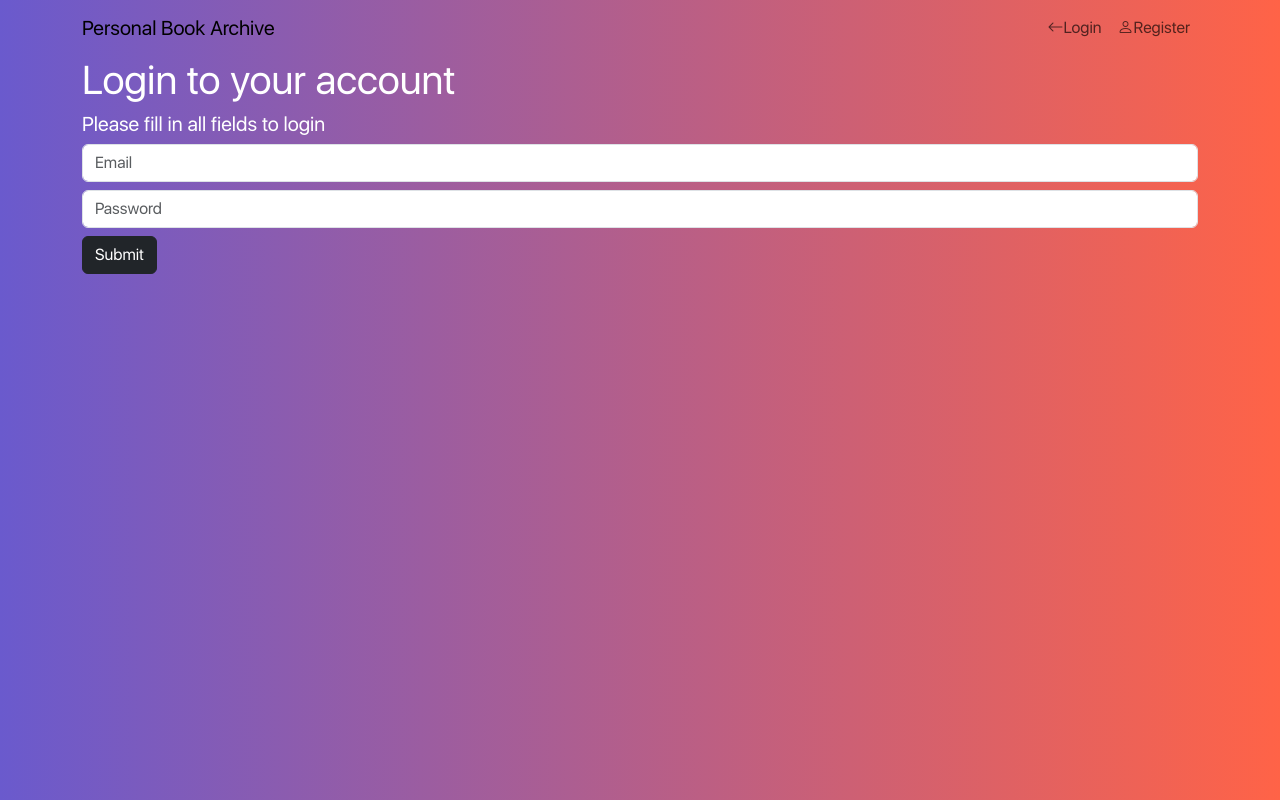
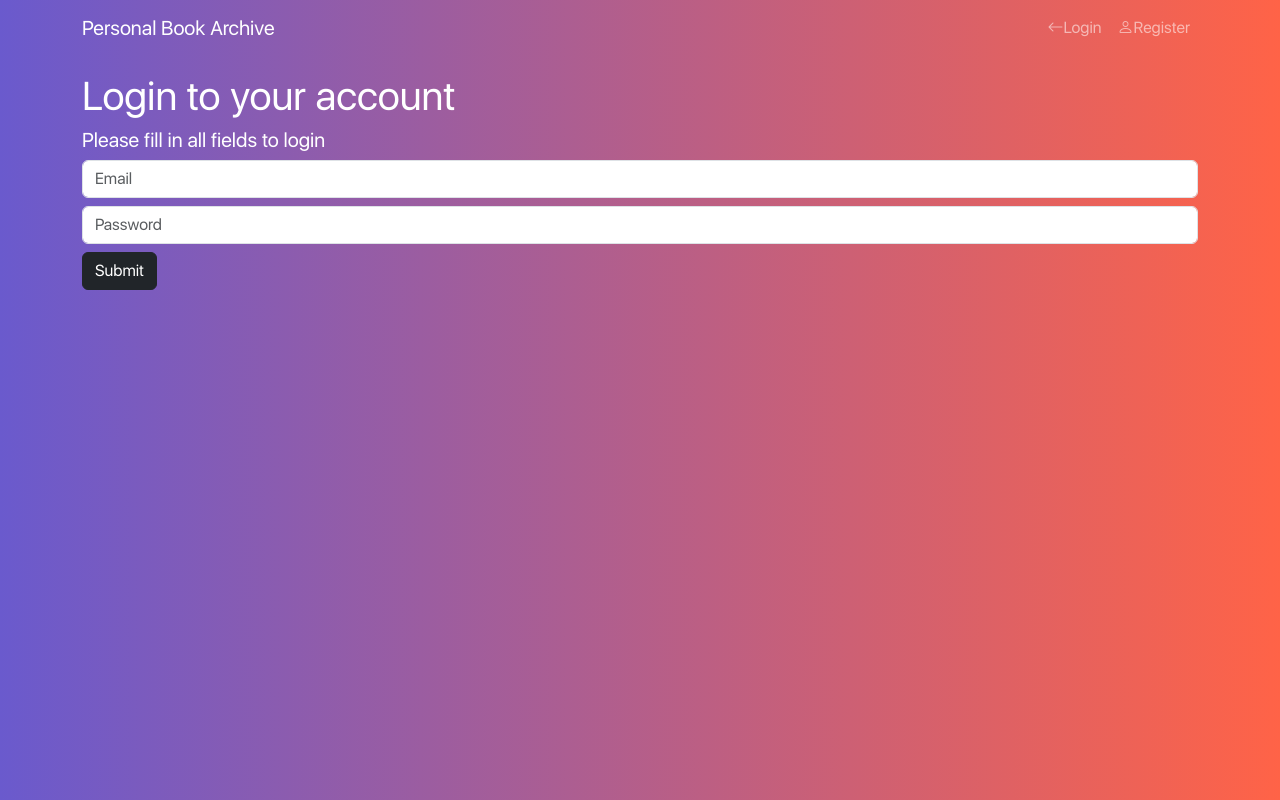
Before and after one commit to Nathaniel-Torres/test-mern-app-books, a React (Create React App) app in the folder frontend/: page /login in a window 1280 px wide. Built offline with nearby package versions, Linux system fonts and the light colour scheme.

Commit message:
Initial design changes

```diff
--- a/frontend/src/components/Header.jsx
+++ b/frontend/src/components/Header.jsx
@@ -16,10 +16,14 @@ function Header() {
     navigate('/login')
   }
 
+  const navLink = (e) => {
+    navigate(e.target.id)
+  }
+
   return (
-      <Navbar expand="md" className='text-light'>
+      <Navbar expand="md" data-bs-theme='dark' className='mb-3'>
         <Container>
-          <Navbar.Brand href='/'>Personal Book Archive</Navbar.Brand>
+          <Navbar.Brand id='/'>Personal Book Archive</Navbar.Brand>
           <Navbar.Toggle aria-controls="navbar-collapsible" />
           <Navbar.Collapse id="navbar-collapsible">
             <Nav className="ms-auto">
@@ -31,11 +35,11 @@ function Header() {
                 </Nav.Link>
               ) : (
                 <>
-                  <Nav.Link href="/login">
+                  <Nav.Link id="/login">
                     <i className="bi bi-arrow-left"></i>
                     Login
                   </Nav.Link>
-                  <Nav.Link href="/register">
+                  <Nav.Link id="/register">
                     <i className="bi bi-person"></i>
                     Register
                   </Nav.Link>
```
